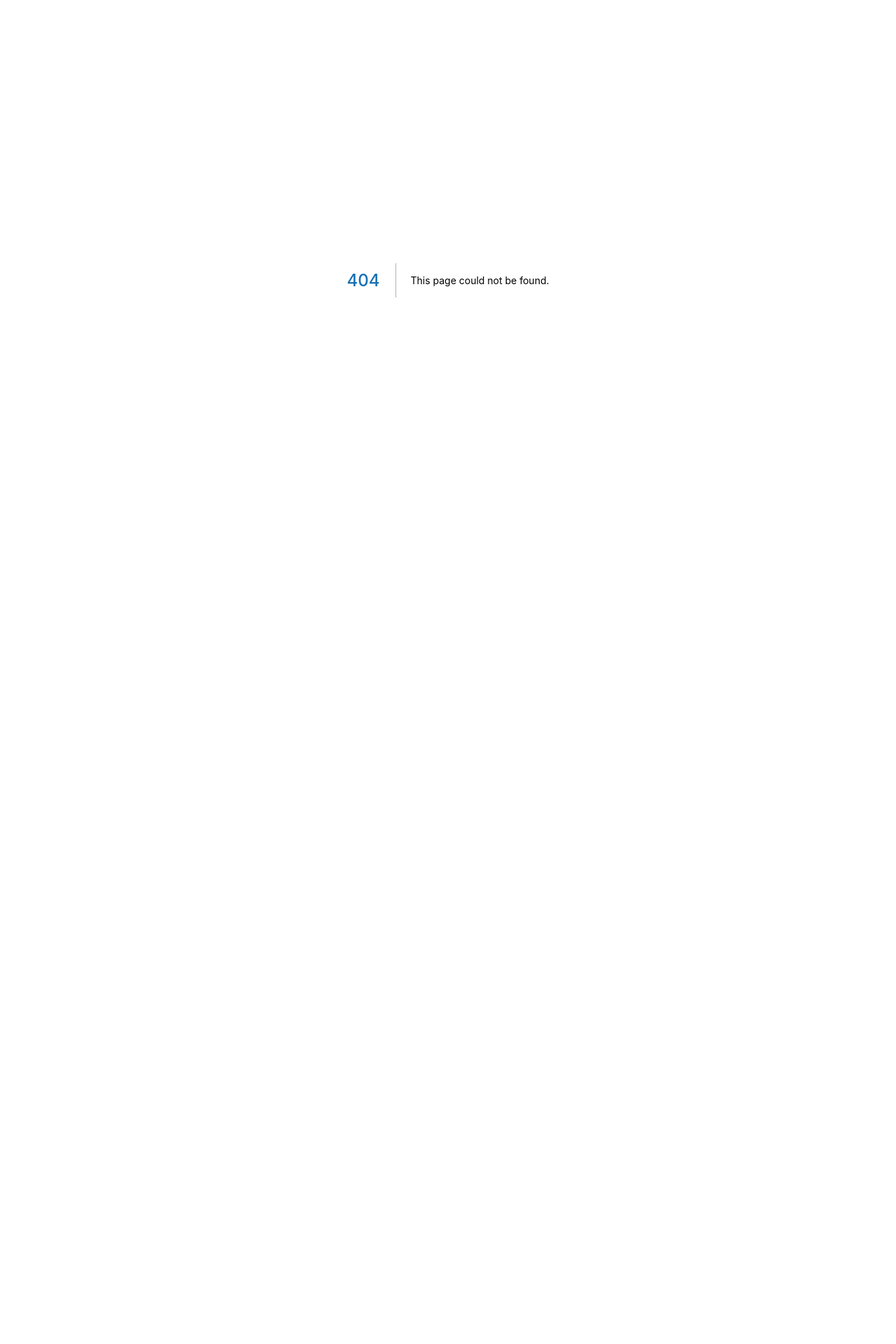
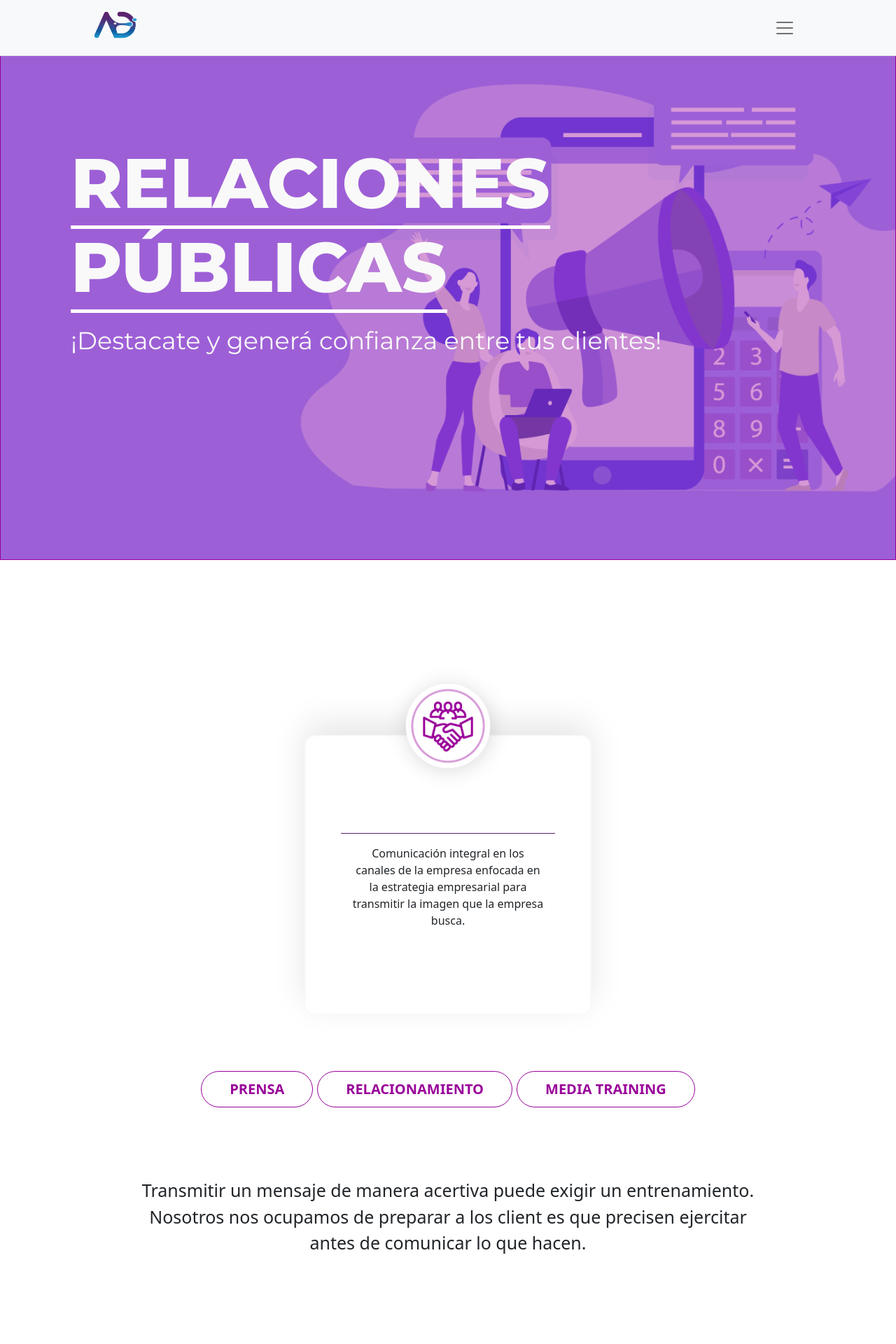
Before and after one commit to GeronimoVenzi/autodatee-web2, a Next.js app: page /relaciones in a window 1280 px wide. Before the commit this address had no page. Shown: the top 1920 px of the page at 70% size. Before the commit the page ends 800 px from the top, so only its background shows below. Built offline with nearby package versions, Linux system fonts and the light colour scheme.

Commit message:
add relaciones page

```diff
--- a/components/ServicePage/ServicePage.jsx
+++ b/components/ServicePage/ServicePage.jsx
@@ -35,6 +35,7 @@ export const ServicePage = () => {
             </Link>
           </Col>
           <Col xs={6} md={4}>
+            <Link href="/relaciones">
               <Card
                 className={`${styles.card__services} ${styles.card__relaciones} mt-3`}
               >
@@ -42,6 +43,7 @@ export const ServicePage = () => {
                   <p>RELACIONES PÚBLICAS</p>
                 </Card.Body>
               </Card>
+            </Link>
           </Col>
 
           <Col xs={6} md={4}>
--- a/pages/estrategia/index.jsx
+++ b/pages/estrategia/index.jsx
@@ -16,11 +16,11 @@ const Estrategia = () => {
     text: 'Auxiliamos a los clientes a identificar mercados clave, consumidores de interés y estrategias de marketing. Mantenemos una comunicación constante y reuniones estratégicas para analizar los resultados.'
   }
   return (
-    <Layout>
+    <Layout title="Estrategia">
       <section className={`section ${styles.bg__estrategia}`}>
         <div className={`title__principal font__mont`}>
           <h1>ESTRATEGIA</h1>
-          <p>Pienso, luego existo</p>
+          <p>Planifico, luego existo.</p>
         </div>
       </section>
       <section className={`${styles.section__estrategia} section`}>
--- /dev/null
+++ b/pages/relaciones/index.jsx
@@ -0,0 +1,48 @@
+import { Layout } from "../../components/Layout";
+import { Cards } from "../../components/section-cards/Cards";
+
+import styles from "../../styles/Relaciones.module.css";
+
+import Modelo from "../../components/assets/secciones/Relacionespublicas/icono1.png";
+
+const Relaciones = () => {
+  const card1 = {
+    text: "Comunicación integral en los canales de la empresa enfocada en la estrategia empresarial para transmitir la imagen que la empresa busca.",
+  };
+
+  return (
+    <Layout title="Relaciones públicas">
+      <section className={`section ${styles.bg__relaciones}`}>
+        <div className={`title__principal font__mont`}>
+          <h1>RELACIONES PÚBLICAS</h1>
+          <p>¡Destacate y generá confianza entre tus clientes!</p>
+        </div>
+      </section>
+      <section className={`${styles.section__relaciones} section`}>
+        <div className="cards__container">
+          <Cards data={card1}>{Modelo}</Cards>
+        </div>
+        <div className={`buttons__container`}>
+          <div className={styles.btn__relaciones}>
+            PRENSA
+          </div>
+          <div className={styles.btn__relaciones}>
+            RELACIONAMIENTO
+          </div>
+          <div className={styles.btn__relaciones}>
+            MEDIA TRAINING
+          </div>
+        </div>
+        <div className="text__cards">
+          <p>
+            <b>Transmitir un mensaje de manera acertiva</b> puede exigir un <b>entrenamiento</b>. <br />
+            Nosotros nos ocupamos de preparar a los client es que precisen ejercitar <br />
+            antes de comunicar lo que hacen.
+          </p>
+        </div>
+      </section>
+    </Layout>
+  );
+};
+
+export default Relaciones;
--- /dev/null
+++ b/styles/Relaciones.module.css
@@ -0,0 +1,17 @@
+.bg__relaciones{
+    background-image: url('../components/assets/secciones/Relacionespublicas/Relaciones-publicas-sin-txt.png');
+    height: 100vh;
+    background-position: center;
+    background-repeat: no-repeat;
+    background-size: cover;
+}
+
+.bg__relaciones {
+    color: var(--relaciones);
+    border: 1px var(--relaciones) solid;
+}
+
+.btn__relaciones {
+    color: var(--relaciones);
+    border: 1px var(--relaciones) solid;
+}
--- a/styles/globals.css
+++ b/styles/globals.css
@@ -7,11 +7,11 @@
   --textoGris: #383838;
   --estrategia: #5d216f;
   --creatividad : #229ed2;
-  /*
-  -- : #990099;
-  -- : #0f5c9f;
-  -- : #d90099;
-  -- : #7671ff; */
+
+  --relaciones : #990099;
+  --social : #0f5c9f;
+  --gestion : #d90099;
+  --leads : #7671ff;
 }
 h1{
   color: var(--titulosWeb);
```
Lines whose indentation alone changed are shown as unchanged.
